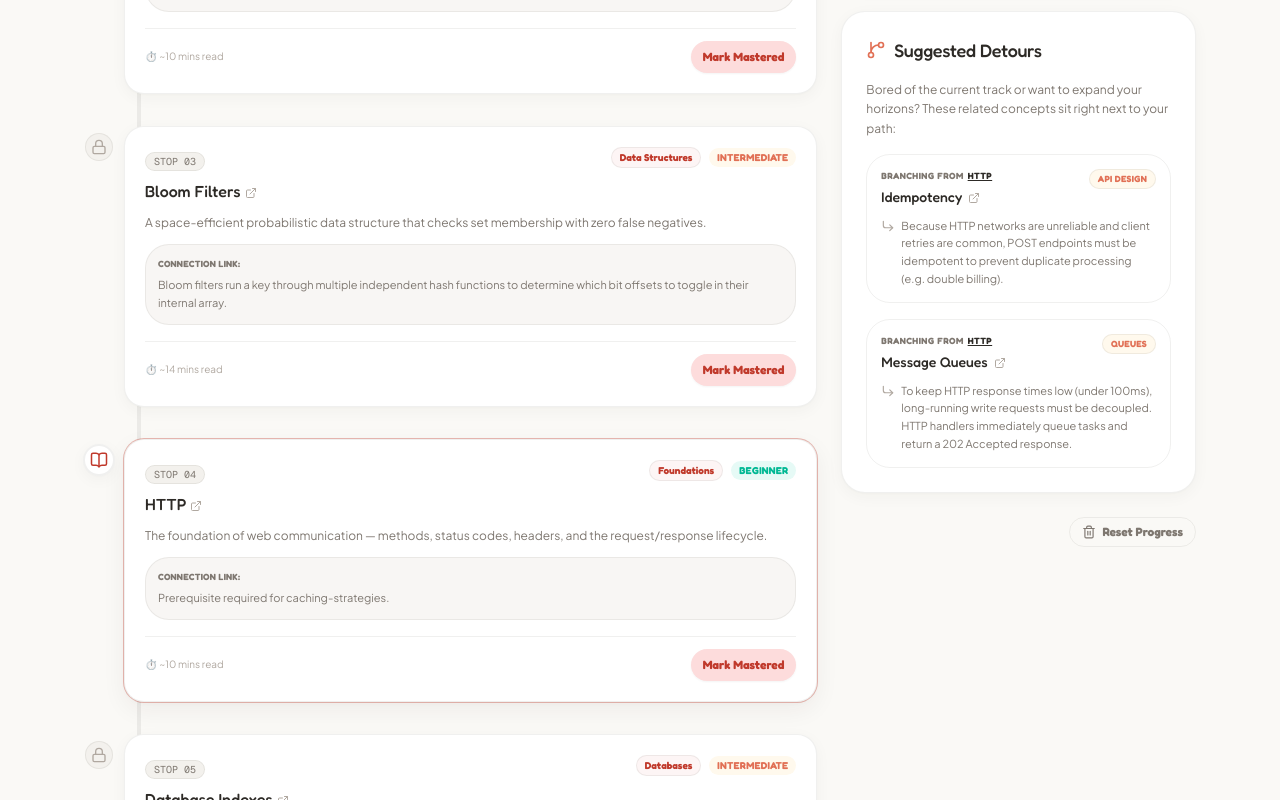
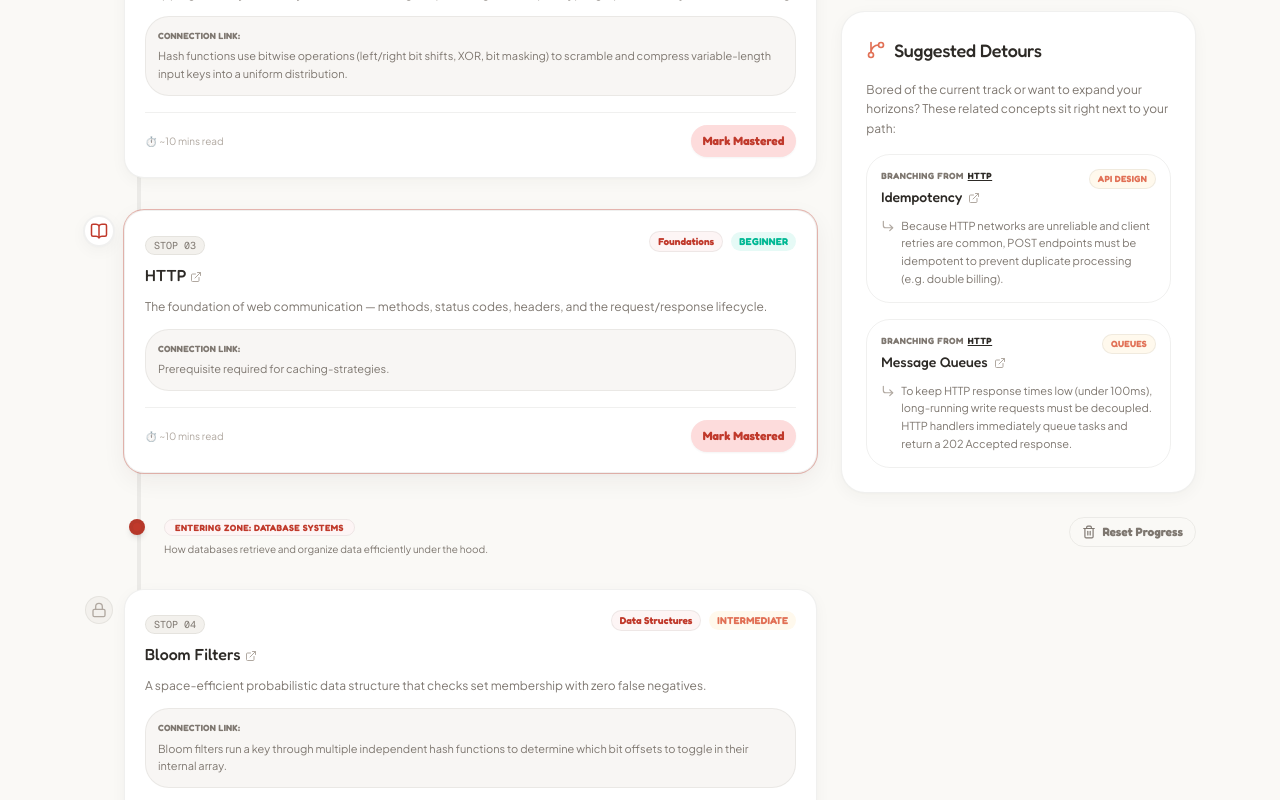
Before and after one commit to tomiwa-a/graphly, a Next.js app: page /graph in a window 1280 px wide. Shown: the part 860-1660 px from the top of the page. Built offline with nearby package versions, Linux system fonts and the light colour scheme.

Commit message:
feat: group path syllabus steps by chapter and render transit zones in subway timeline

```diff
--- a/src/components/graph/subway-timeline.tsx
+++ b/src/components/graph/subway-timeline.tsx
@@ -6,6 +6,7 @@ import { Check, BookOpen, Lock, HelpCircle, ArrowRight, ExternalLink } from "luc
 import { toast } from "sonner";
 import { cn } from "@/lib/utils";
 import { concepts } from "@/lib/data/concepts";
+import { chapters } from "@/lib/data/chapters";
 
 export interface SubwayStep {
   title: string;
@@ -14,6 +15,7 @@ export interface SubwayStep {
   estimatedMinutes: number;
   difficulty: string;
   domain: string;
+  chapterId: string;
   reason: string;
 }
 
@@ -149,8 +151,26 @@ export function SubwayTimeline({
           const nextStepCompleted = !isLast && isCompleted(syllabus[idx + 1].slug);
           const showCompletedTrack = completed && nextStepCompleted;
 
+          const currentChapter = chapters.find((ch) => ch.id === step.chapterId);
+          const showChapterHeader = idx === 0 || step.chapterId !== syllabus[idx - 1].chapterId;
+
           return (
-            <div key={`subway-step-${step.slug}`} className="relative flex gap-6">
+            <div key={`subway-step-group-${step.slug}`} className="space-y-6">
+              {showChapterHeader && (
+                <div className="relative py-2 flex items-start gap-4">
+                  <div className="absolute left-[5px] top-[14px] z-20 h-4 w-4 rounded-full bg-primary-dark border-4 border-white shadow-md animate-pulse" />
+                  <div className="ml-10">
+                    <span className="text-[9px] font-heading font-bold text-primary-dark bg-primary-muted border border-primary/20 px-2.5 py-0.5 rounded-full uppercase tracking-wider">
+                      Entering Zone: {currentChapter?.title || step.chapterId}
+                    </span>
+                    <p className="mt-1 text-[10px] text-foreground-secondary font-sans leading-relaxed max-w-lg">
+                      {currentChapter?.summary}
+                    </p>
+                  </div>
+                </div>
+              )}
+
+              <div className="relative flex gap-6">
               {/* Dynamic Connecting Track segment overlay */}
               {!isLast && (
                 <div
@@ -265,6 +285,7 @@ export function SubwayTimeline({
                   </button>
                 </div>
               </div>
+              </div>
             </div>
           );
         })}
--- a/src/lib/graph-engine.ts
+++ b/src/lib/graph-engine.ts
@@ -1,4 +1,5 @@
 import { concepts, type Concept } from "./data/concepts";
+import { chapters } from "./data/chapters";
 
 export interface GraphEdge {
   from: string;
@@ -191,27 +192,16 @@ export class GraphEngine {
   }[] {
     // 1. Find the direct transition path
     const path = this.findPath(start, target);
+    let finalSlugs: string[] = [];
+    let resolveReason = (slug: string): string => "";
+
     if (!path) {
       // If no path is found, fall back to target + its prerequisites
       const prerequisites = this.getTransitivePrerequisites(target);
       const allSlugs = [target, ...prerequisites];
-      const sortedSlugs = this.topologicalSort(allSlugs);
-
-      return sortedSlugs.map((slug) => {
-        const c = concepts.find((cc) => cc.slug === slug)!;
-        return {
-          title: c.title,
-          description: c.summary,
-          slug: c.slug,
-          estimatedMinutes: c.estimatedMinutes,
-          difficulty: c.difficulty,
-          domain: c.domain,
-          chapterId: c.chapterId,
-          reason: slug === target ? "Target Goal" : "Prerequisite to goal"
-        };
-      });
-    }
-
+      finalSlugs = this.topologicalSort(allSlugs);
+      resolveReason = (slug) => slug === target ? "Target Goal" : "Prerequisite to goal";
+    } else {
       // 2. We have a path. Collect all required concepts (start + intermediate step nodes + target)
       const pathSlugs = [start, ...path.map((step) => step.slug)];
 
@@ -223,27 +213,43 @@ export class GraphEngine {
       });
 
       // 4. Sort all required concepts topologically
-    const sortedRequiredSlugs = this.topologicalSort([...new Set(allRequiredSlugs)]);
-
-    // 5. Build syllabus items mapping transition reasons from the BFS path
-    return sortedRequiredSlugs.map((slug) => {
-      const c = concepts.find((cc) => cc.slug === slug)!;
-      // Find if this slug is an intermediate step in the path
+      finalSlugs = this.topologicalSort([...new Set(allRequiredSlugs)]);
+      resolveReason = (slug) => {
         const pathStepIdx = path.findIndex((step) => step.slug === slug);
-      let stepReason = "";
         if (slug === start) {
-        stepReason = "Your starting point.";
+          return "Your starting point.";
         } else if (pathStepIdx !== -1) {
-        stepReason = path[pathStepIdx].reason;
+          return path[pathStepIdx].reason;
         } else {
-        stepReason = `Prerequisite required for ${
+          return `Prerequisite required for ${
             path.find((step) => {
               const stepConcept = concepts.find((cc) => cc.slug === step.slug);
               return stepConcept?.prerequisites.includes(slug);
             })?.slug || "next steps"
           }.`;
         }
+      };
+    }
 
+    // Now, sort/group finalSlugs by chapterId (using the chapters order),
+    // and if same chapter, preserve their relative topological order.
+    const chapterOrder = chapters.map((ch) => ch.id);
+    const sortedAndGroupedSlugs = [...finalSlugs].sort((aSlug, bSlug) => {
+      const aConcept = concepts.find((c) => c.slug === aSlug)!;
+      const bConcept = concepts.find((c) => c.slug === bSlug)!;
+
+      const aChapterIdx = chapterOrder.indexOf(aConcept.chapterId);
+      const bChapterIdx = chapterOrder.indexOf(bConcept.chapterId);
+
+      if (aChapterIdx !== bChapterIdx) {
+        return aChapterIdx - bChapterIdx;
+      }
+
+      return finalSlugs.indexOf(aSlug) - finalSlugs.indexOf(bSlug);
+    });
+
+    return sortedAndGroupedSlugs.map((slug) => {
+      const c = concepts.find((cc) => cc.slug === slug)!;
       return {
         title: c.title,
         description: c.summary,
@@ -252,7 +258,7 @@ export class GraphEngine {
         difficulty: c.difficulty,
         domain: c.domain,
         chapterId: c.chapterId,
-        reason: stepReason
+        reason: resolveReason(slug)
       };
     });
   }
```
Lines whose indentation alone changed are shown as unchanged.
